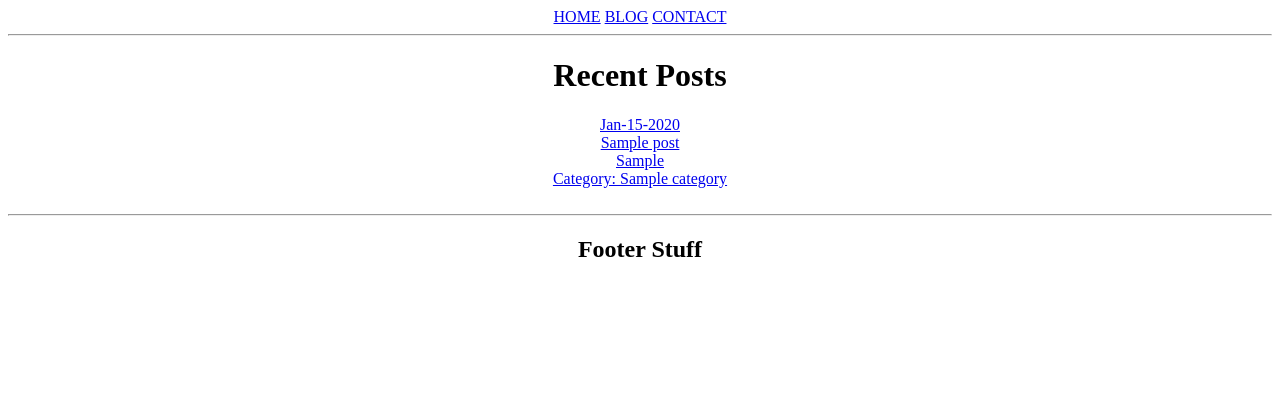
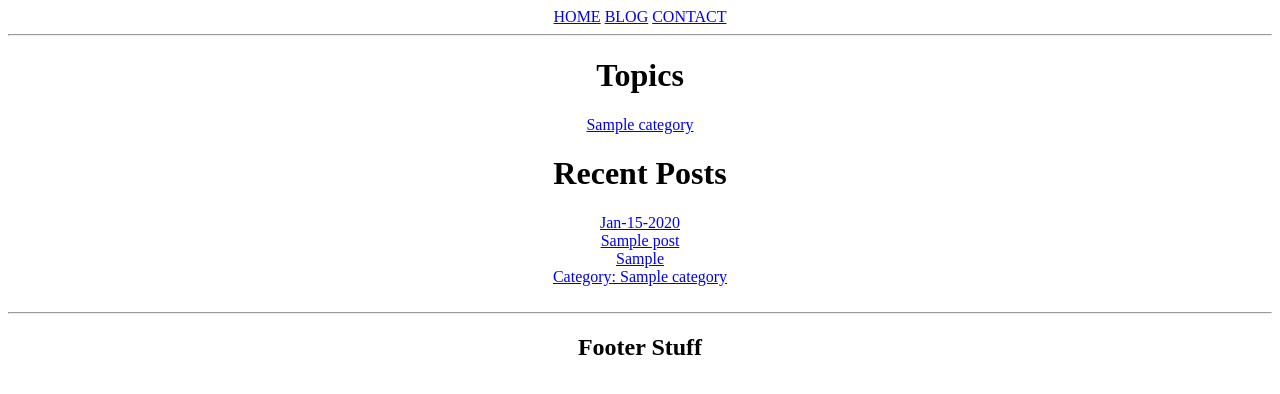
Before and after one commit to chrisdelmoro/personalWebsite, a Django app: page /blog/ in a window 1280 px wide. Shown: the top 394 px of the page. Run offline with Django 4.2, Linux system fonts and the light colour scheme; tables that the repository leaves empty hold one stand-in row (values such as "Sample post").

Commit message:
Added status functionality to the posts. They can now be ACTIVE or in a DRAFT status. Added a category list to blog index.

```diff
--- a/base/views.py
+++ b/base/views.py
@@ -3,7 +3,7 @@ from blog.models import Post
 
 
 def home(request):
-	posts = Post.objects.all()
+	posts = Post.objects.filter(status=Post.ACTIVE)
 	context = {'posts':posts}
 	return render(request, 'base/index.html', context)
 
--- a/blog/admin.py
+++ b/blog/admin.py
@@ -3,8 +3,8 @@ from .models import Post, Category
 
 class PostAdmin(admin.ModelAdmin):
 	search_fields = ['title', 'intro', 'body']
-	list_display = ['title', 'slug', 'category', 'created_at']
-	list_filter = ['category', 'created_at']
+	list_display = ['title', 'slug', 'category', 'created_at', 'status']
+	list_filter = ['category', 'created_at', 'status']
 	prepopulated_fields = {'slug':('title',)}
 
 class CategoryAdmin(admin.ModelAdmin):
--- a/blog/models.py
+++ b/blog/models.py
@@ -13,12 +13,21 @@ class Category(models.Model):
 		return self.title
 
 class Post(models.Model):
+	ACTIVE = 'active'
+	DRAFT = 'draft'
+
+	CHOISE_STATUS = (
+		(ACTIVE, 'Active'),
+		(DRAFT, 'Draft')
+	)
+
 	category = models.ForeignKey(Category, related_name='posts', on_delete=models.CASCADE)
 	title = models.CharField(max_length=255)
 	slug = models.SlugField()
 	intro = models.TextField()
 	body = models.TextField()
 	created_at = models.DateTimeField(auto_now_add = True)
+	status = models.CharField(max_length=10, choices=CHOISE_STATUS, default=ACTIVE)
 
 	class Meta:
 		ordering = ('-created_at',)
--- a/blog/templates/blog/category.html
+++ b/blog/templates/blog/category.html
@@ -3,7 +3,7 @@
 {% block content %}
 
 <div align="center">
-	{% for post in category.posts.all %}
+	{% for post in posts %}
 	<a href="{% url 'post_detail' post.category.slug post.slug %}">
 		{{ post.created_at | date:'M-d-Y'}}<br>
 		{{ post.title }}<br>
@@ -12,6 +12,10 @@
 	<a href="{% url 'category_detail' post.category.slug %}">
 		Category: {{ post.category }}<br><br>
 	</a>
+	{% empty %}
+		<div>
+			<p>There is no posts in this category...</p>
+		</div>
 	{% endfor %}
 </div>
 
--- a/blog/templates/blog/blog_home.html
+++ b/blog/templates/blog/index.html
@@ -1,6 +1,17 @@
 {% extends 'main.html' %}
 
 {% block content %}
+
+<h1 align="center">Topics</h1>
+
+<div align="center">
+	{% for category in categories %}
+	<a href="{% url 'category_detail' category.slug %}">
+		{{ category.title }}<br>
+	</a>
+	{% endfor %}
+</div>
+
 
 <h1 align="center">Recent Posts</h1>
 
--- a/blog/views.py
+++ b/blog/views.py
@@ -2,16 +2,18 @@ from django.shortcuts import render, get_object_or_404
 from .models import Post, Category
 
 def blog(request):
-	posts = Post.objects.all()
-	context = {'posts':posts}
-	return render(request, 'blog/blog_home.html', context)
+	posts = Post.objects.filter(status=Post.ACTIVE)
+	category = Category.objects.all()
+	context = {'posts':posts, 'categories':category}
+	return render(request, 'blog/index.html', context)
 
 def detail(request, category_slug, slug):
-	post = get_object_or_404(Post, slug=slug)
+	post = get_object_or_404(Post, slug=slug, status=Post.ACTIVE)
 	context = {'post':post}
 	return render(request, 'blog/detail.html', context)
 
 def category(request, slug):
 	category = get_object_or_404(Category, slug=slug)
-	context = {'category':category}
+	posts = category.posts.filter(status=Post.ACTIVE)
+	context = {'category':category, 'posts':posts}
 	return render(request, 'blog/category.html', context)
```
Also changed, not shown: blog/migrations/0005_post_status.py (added).
